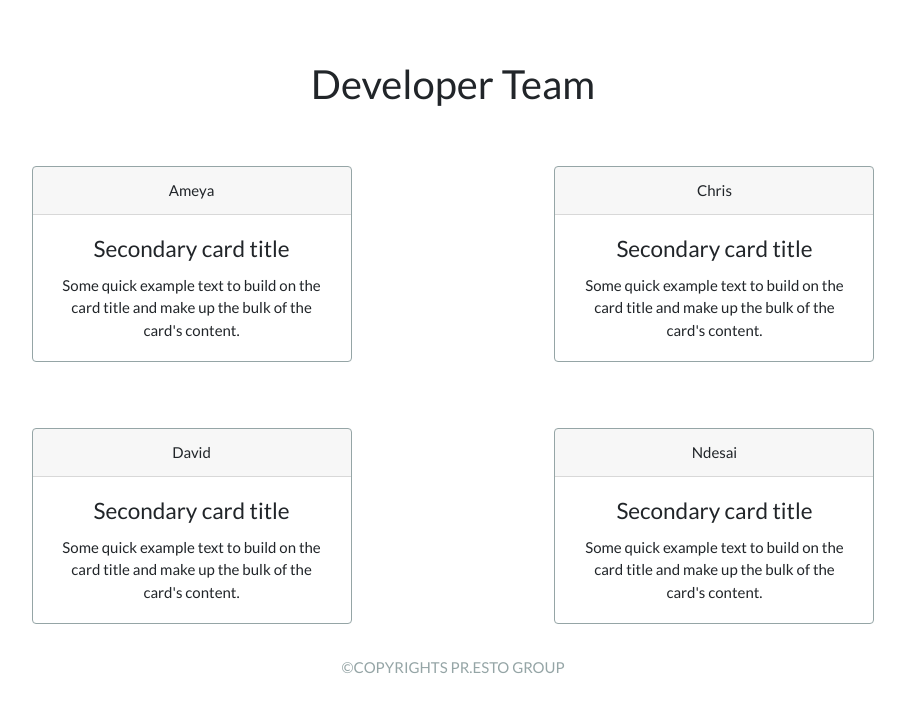
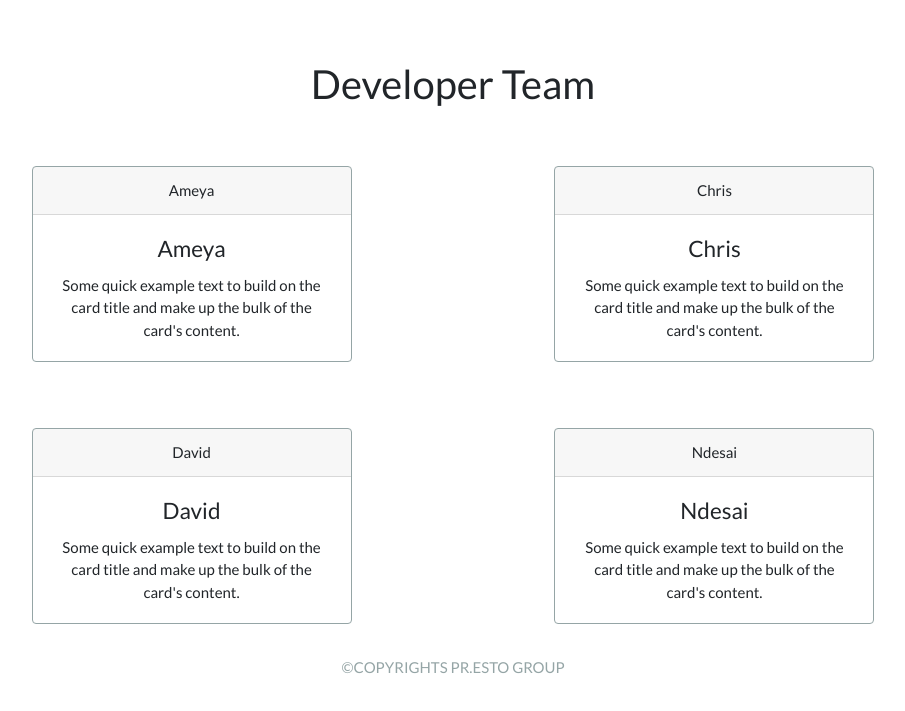
Before and after one commit to dvampofo/tohacks2019, a Flask app: template templates/about.html in a window 1280 px wide. Shown: the part 1275-1986 px from the top of the page, without its empty margins (187-1092 px from the left). Run offline with Flask 2, Linux system fonts and the light colour scheme; the template is opened without the code that fills it, so the values that code supplies are empty; some libraries are stand-ins or nearby versions.

Commit message:
modify index

```diff
--- a/templates/about.html
+++ b/templates/about.html
@@ -57,7 +57,7 @@
     <div class="card border-secondary mb-3" style="max-width: 20rem;">
       <div class="card-header">Ameya</div>
       <div class="card-body">
-        <h4 class="card-title">Secondary card title</h4>
+        <h4 class="card-title">Ameya</h4>
         <p class="card-text">Some quick example text to build on the card title and make up the bulk of the card's
           content.</p>
       </div>
@@ -65,7 +65,7 @@
     <div class="card border-secondary mb-3" style="max-width: 20rem;">
       <div class="card-header">Chris</div>
       <div class="card-body">
-        <h4 class="card-title">Secondary card title</h4>
+        <h4 class="card-title">Chris</h4>
         <p class="card-text">Some quick example text to build on the card title and make up the bulk of the card's
           content.</p>
       </div>
@@ -73,7 +73,7 @@
     <div class="card border-secondary mb-3" style="max-width: 20rem;">
       <div class="card-header">David</div>
       <div class="card-body">
-        <h4 class="card-title">Secondary card title</h4>
+        <h4 class="card-title">David</h4>
         <p class="card-text">Some quick example text to build on the card title and make up the bulk of the card's
           content.</p>
       </div>
@@ -81,7 +81,7 @@
     <div class="card border-secondary mb-3" style="max-width: 20rem;">
       <div class="card-header">Ndesai</div>
       <div class="card-body">
-        <h4 class="card-title">Secondary card title</h4>
+        <h4 class="card-title">Ndesai</h4>
         <p class="card-text">Some quick example text to build on the card title and make up the bulk of the card's
           content.</p>
       </div>
```
